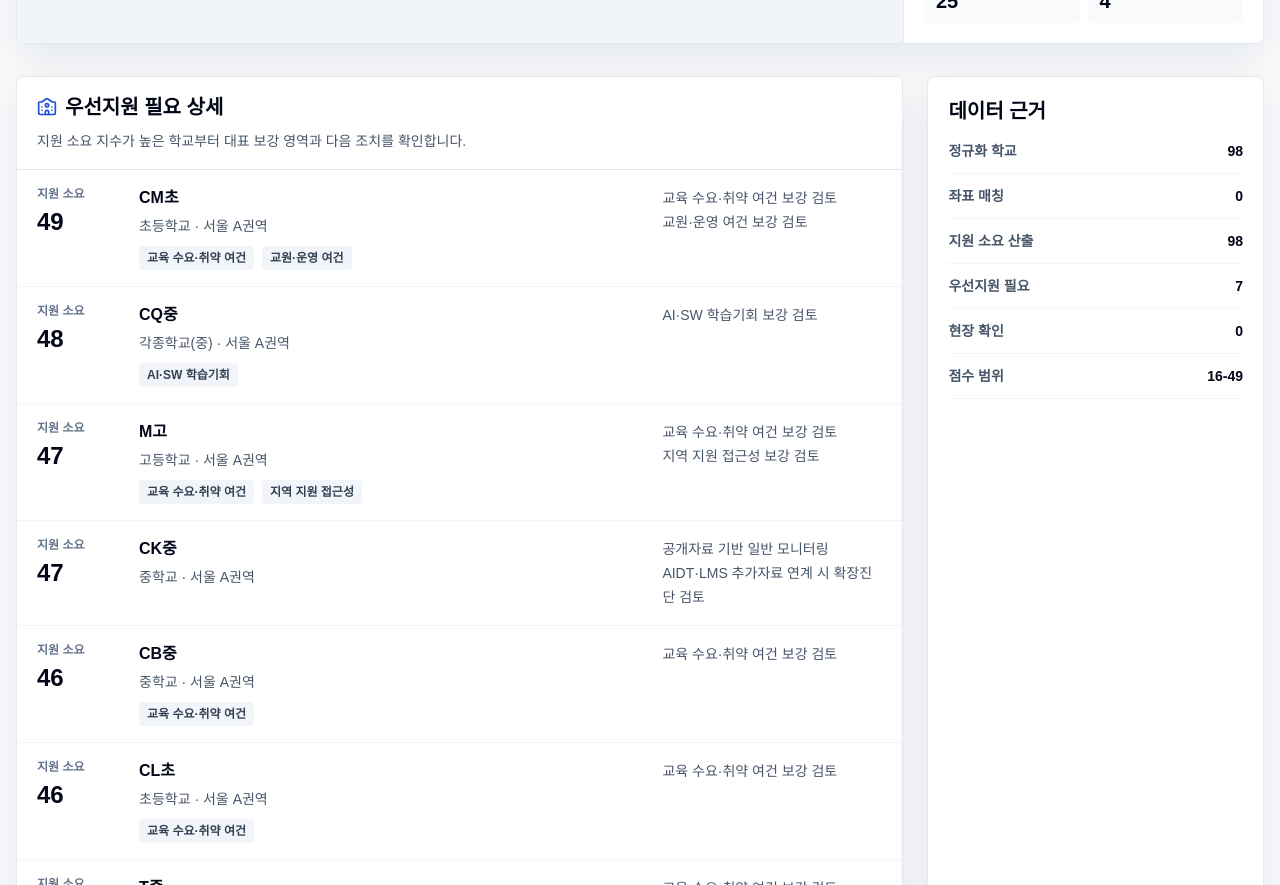
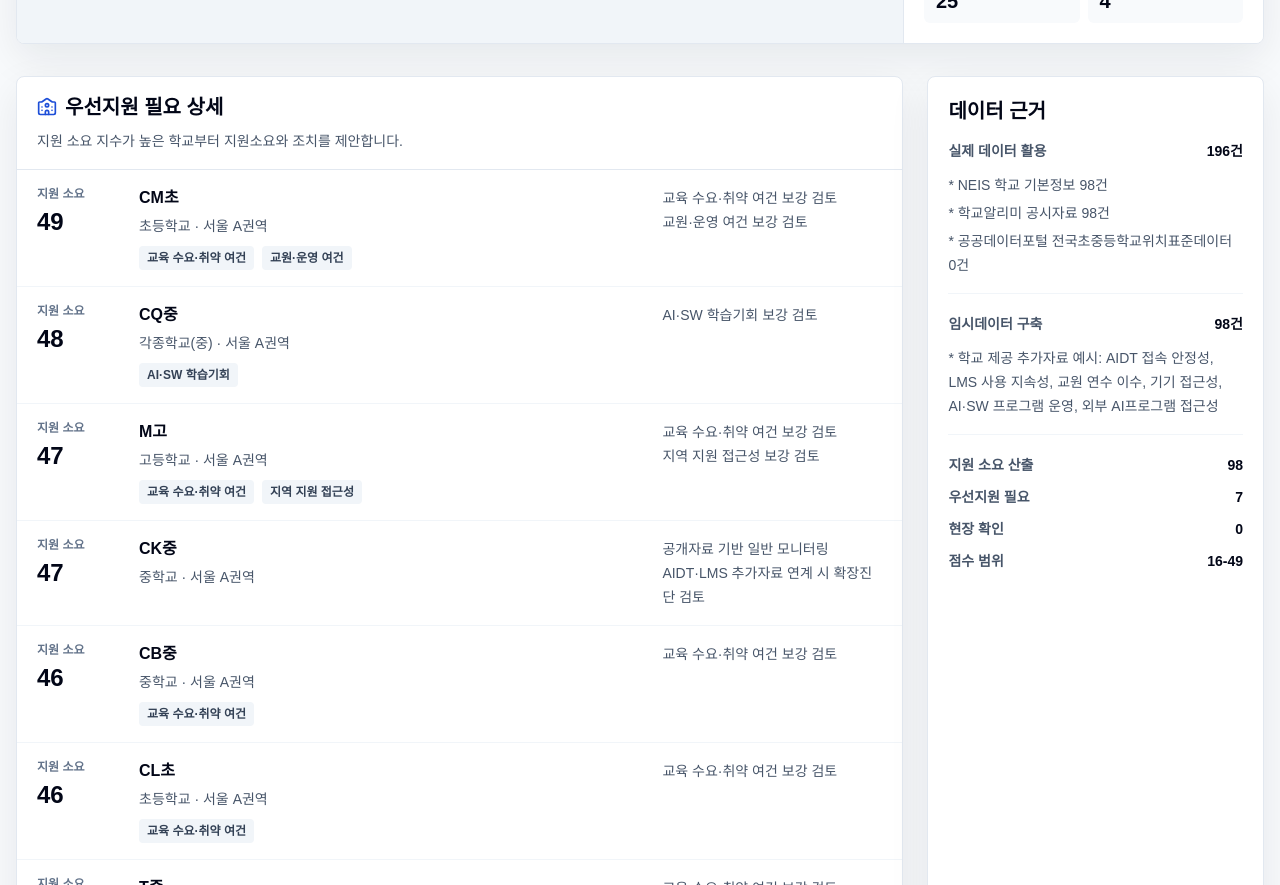
Before and after one commit to SeungMin-Park-psm1757/ai_education_gapmap, a Next.js app: page /map in a window 1280 px wide. Shown: the part 1540-2425 px from the top of the page. Built offline with nearby package versions, Linux system fonts and the light colour scheme.

Commit message:
Update map evidence labels for v3

```diff
--- a/app/map/page.tsx
+++ b/app/map/page.tsx
@@ -16,7 +16,7 @@ export default function MapPage() {
       <SectionHeader
         eyebrow="AI 교육격차 지도"
         title={`${regionLabel} 지원 소요 지도`}
-        description="이 화면에서는 우선 지원 TOP 3, 현장 확인 우선 대상, 점수 방향을 먼저 확인합니다."
+        description="이 화면에서는 우선지원 필요 TOP 3, 현장 확인 우선 대상, 점수 방향을 먼저 확인합니다."
       />
       {!hasData ? <DataRequired /> : null}
       {hasData ? <GapMap scores={scores} schools={schools} manifest={manifest} /> : null}
--- a/components/gap-map.tsx
+++ b/components/gap-map.tsx
@@ -128,6 +128,24 @@ export function GapMap({
   ];
   const regionLabel = getRegionLabel();
   const anonymized = isAnonymizeMode();
+  const publicDataSources = manifest.publicDataSources?.length
+    ? manifest.publicDataSources
+    : [
+        { name: "NEIS 학교 기본정보", count: schools.length },
+        { name: "학교알리미 공시자료", count: scores.length },
+        { name: "공공데이터포털 전국초중등학교위치표준데이터", count: coordinateCount }
+      ];
+  const publicRecordCount = manifest.counts?.actualPublicRecords ?? publicDataSources.reduce((total, source) => total + source.count, 0);
+  const temporaryDataSources = manifest.temporaryDataSources?.length
+    ? manifest.temporaryDataSources
+    : [
+        {
+          name: "학교 제공 추가자료 예시",
+          count: manifest.counts?.schoolAdditionalData ?? scores.length,
+          fields: ["AIDT 접속 안정성", "LMS 사용 지속성", "교원 연수 이수", "기기 접근성", "AI·SW 프로그램 운영", "외부 AI프로그램 접근성"]
+        }
+      ];
+  const temporaryRecordCount = temporaryDataSources.reduce((total, source) => total + source.count, 0);
 
   return (
     <div className="space-y-8">
@@ -166,7 +184,7 @@ export function GapMap({
                 ["학교", scores.length],
                 ["좌표", coordinateCount],
                 ["평균", average(scores)],
-                ["경고", manifest.warnings?.length ?? 0]
+                ["임시", manifest.counts?.schoolAdditionalData ?? scores.length]
               ].map(([label, value]) => (
                 <div key={label} className="rounded-md bg-slate-50 px-3 py-2">
                   <p className="text-xs font-bold text-slate-500">{label}</p>
@@ -266,7 +284,7 @@ export function GapMap({
               <h2 className="text-xl font-black text-slate-950">우선지원 필요 상세</h2>
             </div>
             <p className="mt-2 text-sm leading-6 text-slate-600">
-              지원 소요 지수가 높은 학교부터 대표 보강 영역과 다음 조치를 확인합니다.
+              지원 소요 지수가 높은 학교부터 지원소요와 조치를 제안합니다.
             </p>
           </div>
           <div className="divide-y divide-slate-100">
@@ -305,26 +323,50 @@ export function GapMap({
 
         <div className="rounded-lg border border-slate-200 bg-white p-5 shadow-soft">
           <h2 className="text-xl font-black text-slate-950">데이터 근거</h2>
-          <div className="mt-4 space-y-3">
+          <div className="mt-4 space-y-5">
+            <div className="border-b border-slate-100 pb-4">
+              <div className="flex items-center justify-between gap-3 text-sm">
+                <span className="font-bold text-slate-600">실제 데이터 활용</span>
+                <span className="font-black text-slate-950">{publicRecordCount}건</span>
+              </div>
+              <ul className="mt-3 space-y-1 text-sm leading-6 text-slate-600">
+                {publicDataSources.map((source) => (
+                  <li key={source.name}>* {source.name} {source.count}건</li>
+                ))}
+              </ul>
+            </div>
+            <div className="border-b border-slate-100 pb-4">
+              <div className="flex items-center justify-between gap-3 text-sm">
+                <span className="font-bold text-slate-600">임시데이터 구축</span>
+                <span className="font-black text-slate-950">{temporaryRecordCount}건</span>
+              </div>
+              <ul className="mt-3 space-y-1 text-sm leading-6 text-slate-600">
+                {temporaryDataSources.map((source) => (
+                  <li key={source.name}>
+                    * {source.name}: {source.fields?.join(", ")}
+                  </li>
+                ))}
+              </ul>
+            </div>
+            <div className="space-y-3">
               {[
-              ["정규화 학교", schools.length],
-              ["좌표 매칭", coordinateCount],
                 ["지원 소요 산출", scores.length],
                 ["우선지원 필요", attentionCount],
                 ["현장 확인", fieldCheckCount],
                 ["점수 범위", `${minScore}-${maxScore}`]
               ].map(([label, value]) => (
-              <div key={label} className="flex items-center justify-between border-b border-slate-100 pb-3 text-sm">
+                <div key={label} className="flex items-center justify-between text-sm">
                   <span className="font-bold text-slate-600">{label}</span>
                   <span className="font-black text-slate-950">{value}</span>
                 </div>
               ))}
             </div>
-          {manifest.warnings?.length ? (
+          </div>
+          {manifest.warnings?.filter((warning) => !warning.includes("AIDT·LMS 값")).length ? (
             <div className="mt-5 rounded-md bg-orange-50 p-4">
               <p className="text-sm font-black text-orange-800">보강 필요 데이터</p>
               <ul className="mt-2 space-y-2 text-sm leading-6 text-orange-900">
-                {manifest.warnings.map((warning) => (
+                {manifest.warnings.filter((warning) => !warning.includes("AIDT·LMS 값")).map((warning) => (
                   <li key={warning}>{warning}</li>
                 ))}
               </ul>
--- a/lib/types.ts
+++ b/lib/types.ts
@@ -80,5 +80,14 @@ export type DataManifest = {
   targetSido?: string;
   targetDistrict?: string;
   warnings?: string[];
+  publicDataSources?: {
+    name: string;
+    count: number;
+  }[];
+  temporaryDataSources?: {
+    name: string;
+    count: number;
+    fields?: string[];
+  }[];
   counts?: Record<string, number>;
 };
```
Also changed, not shown: scripts/generate-v3-school-data.mjs (+29 -3 lines), data/live-v3/manifest.json. Lines whose indentation alone changed are shown as unchanged.
